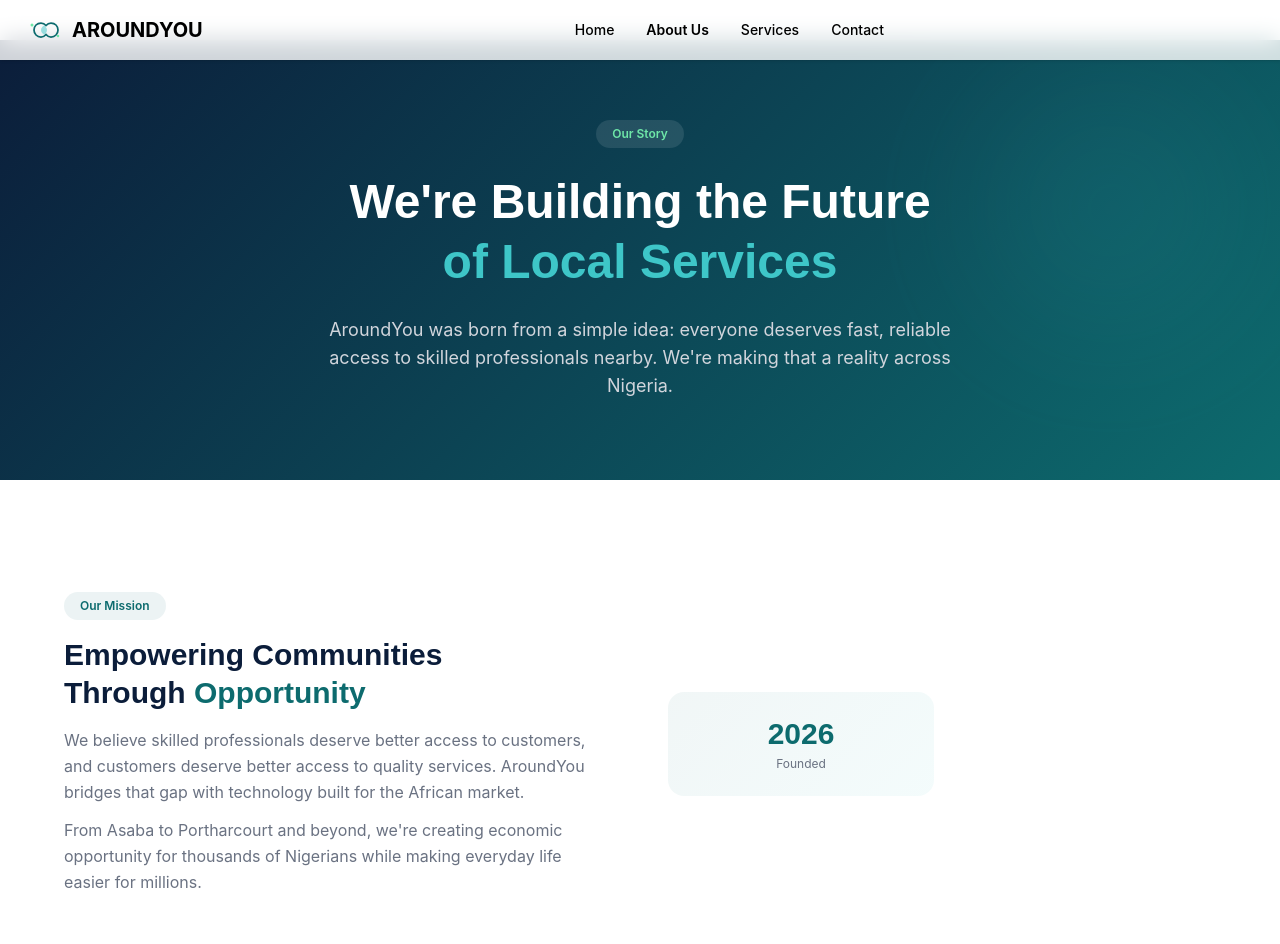
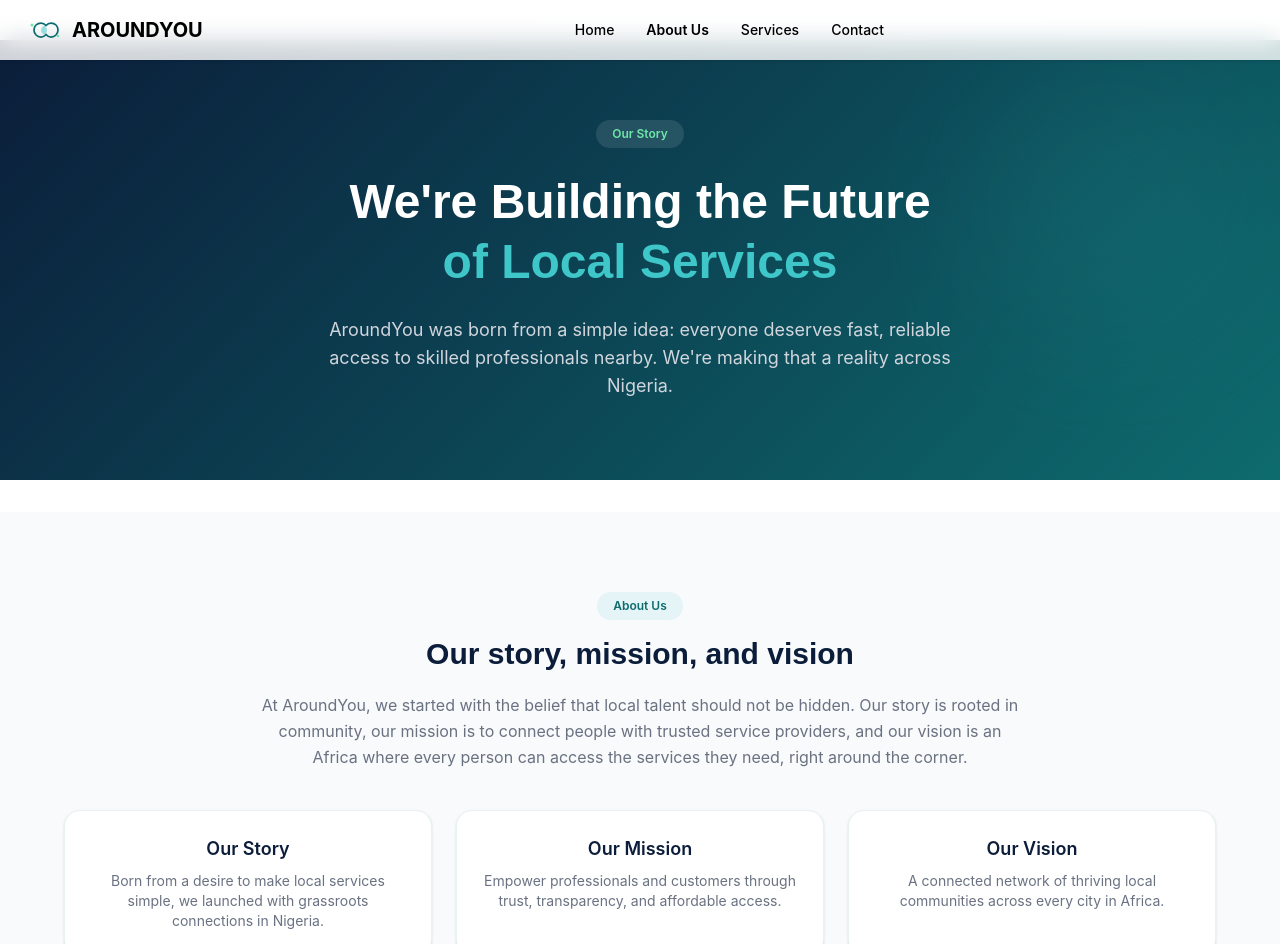
Before and after one commit to Around-You-Org/around_you_website, a React (Vite) app: page /about in a window 1280 px wide. Shown: the top 944 px of the page. Built offline with nearby package versions, Linux system fonts and the light colour scheme.

Commit message:
fix: about page error

```diff
--- a/src/pages/AboutPage.jsx
+++ b/src/pages/AboutPage.jsx
@@ -19,6 +19,11 @@ function useScrollReveal() {
 
 function AboutPage() {
   useScrollReveal();
+
+  useEffect(() => {
+    window.scrollTo({ top: 0, behavior: 'smooth' });
+  }, []);
+
   return (
     <div>
       {/* Hero */}
@@ -36,6 +41,31 @@ function AboutPage() {
           <p className="mt-6 text-lg text-gray-300 max-w-2xl mx-auto">
             AroundYou was born from a simple idea: everyone deserves fast, reliable access to skilled professionals nearby. We're making that a reality across Nigeria.
           </p>
+        </div>
+      </section>
+
+      {/* About Us */}
+      <section className="py-20 px-6 scroll-reveal opacity-0 translate-y-8 transition-all duration-700" style={{ background: "#f8fafb" }}>
+        <div className="max-w-6xl mx-auto text-center">
+          <span className="inline-block px-4 py-1.5 rounded-full text-xs font-semibold mb-4" style={{ background: "rgba(62,198,200,0.1)", color: "#0D6B6E" }}>About Us</span>
+          <h2 className="text-3xl font-bold text-[#0B1D3A]" style={{ fontFamily: "'Sora', sans-serif" }}>Our story, mission, and vision</h2>
+          <p className="mt-5 text-gray-500 max-w-3xl mx-auto leading-relaxed">
+            At AroundYou, we started with the belief that local talent should not be hidden. Our story is rooted in community, our mission is to connect people with trusted service providers, and our vision is an Africa where every person can access the services they need, right around the corner.
+          </p>
+          <div className="mt-10 grid md:grid-cols-3 gap-6">
+            <div className="bg-white rounded-2xl p-6 text-center shadow-sm hover:shadow-lg transition-shadow" style={{ border: "1px solid #e8f3f4" }}>
+              <h3 className="text-lg font-semibold text-[#0B1D3A]">Our Story</h3>
+              <p className="text-sm text-gray-500 mt-2">Born from a desire to make local services simple, we launched with grassroots connections in Nigeria.</p>
+            </div>
+            <div className="bg-white rounded-2xl p-6 text-center shadow-sm hover:shadow-lg transition-shadow" style={{ border: "1px solid #e8f3f4" }}>
+              <h3 className="text-lg font-semibold text-[#0B1D3A]">Our Mission</h3>
+              <p className="text-sm text-gray-500 mt-2">Empower professionals and customers through trust, transparency, and affordable access.</p>
+            </div>
+            <div className="bg-white rounded-2xl p-6 text-center shadow-sm hover:shadow-lg transition-shadow" style={{ border: "1px solid #e8f3f4" }}>
+              <h3 className="text-lg font-semibold text-[#0B1D3A]">Our Vision</h3>
+              <p className="text-sm text-gray-500 mt-2">A connected network of thriving local communities across every city in Africa.</p>
+            </div>
+          </div>
         </div>
       </section>
 
--- a/src/pages/HomePage.jsx
+++ b/src/pages/HomePage.jsx
@@ -134,7 +134,9 @@ function PhoneMockup() {
 
 function HomePage() {
   useScrollReveal();
-
+    useEffect(() => {
+    window.scrollTo({ top: 0, behavior: 'smooth' });
+  }, []);
   return (
     <>
     {/* HERO SECTION */}
--- a/src/sections/ContactSection.jsx
+++ b/src/sections/ContactSection.jsx
@@ -49,13 +49,14 @@ function ContactSection() {
             { icon: "phone", color: "#3EC6C8", bg: "rgba(62,198,200,0.1)", title: "Phone", val: "+234 907 1037 946", url: "tel:+2349071037946" },
             { icon: "map-pin", color: "#6EE7A8", bg: "rgba(110,231,168,0.1)", title: "Office", val: "Asaba, Nigeria" },
           ].map(({ icon, color, bg, title, val, url }) => (
-            <a href= {url} ><div key={title} className="bg-white rounded-2xl p-6 text-center" style={{ border: "1px solid #f0f0f0" }}>
-              <div className="w-12 h-12 rounded-xl flex items-center justify-center mx-auto mb-3" style={{ background: bg }}>
-                <Icon name={icon} size={22} color={color} />
+            <a key={title} href={url || "#"} className="block">
+              <div className="bg-white rounded-2xl p-6 text-center" style={{ border: "1px solid #f0f0f0" }}>
+                <div className="w-12 h-12 rounded-xl flex items-center justify-center mx-auto mb-3" style={{ background: bg }}>
+                  <Icon name={icon} size={22} color={color} />
+                </div>
+                <h4 className="font-semibold text-sm text-[#0B1D3A]">{title}</h4>
+                <p className="text-sm text-gray-500 mt-1">{val}</p>
               </div>
-              <h4 className="font-semibold text-sm text-[#0B1D3A]">{title}</h4>
-              <p className="text-sm text-gray-500 mt-1">{val}</p>
-            </div>
             </a>
           ))}
         </div>
```
